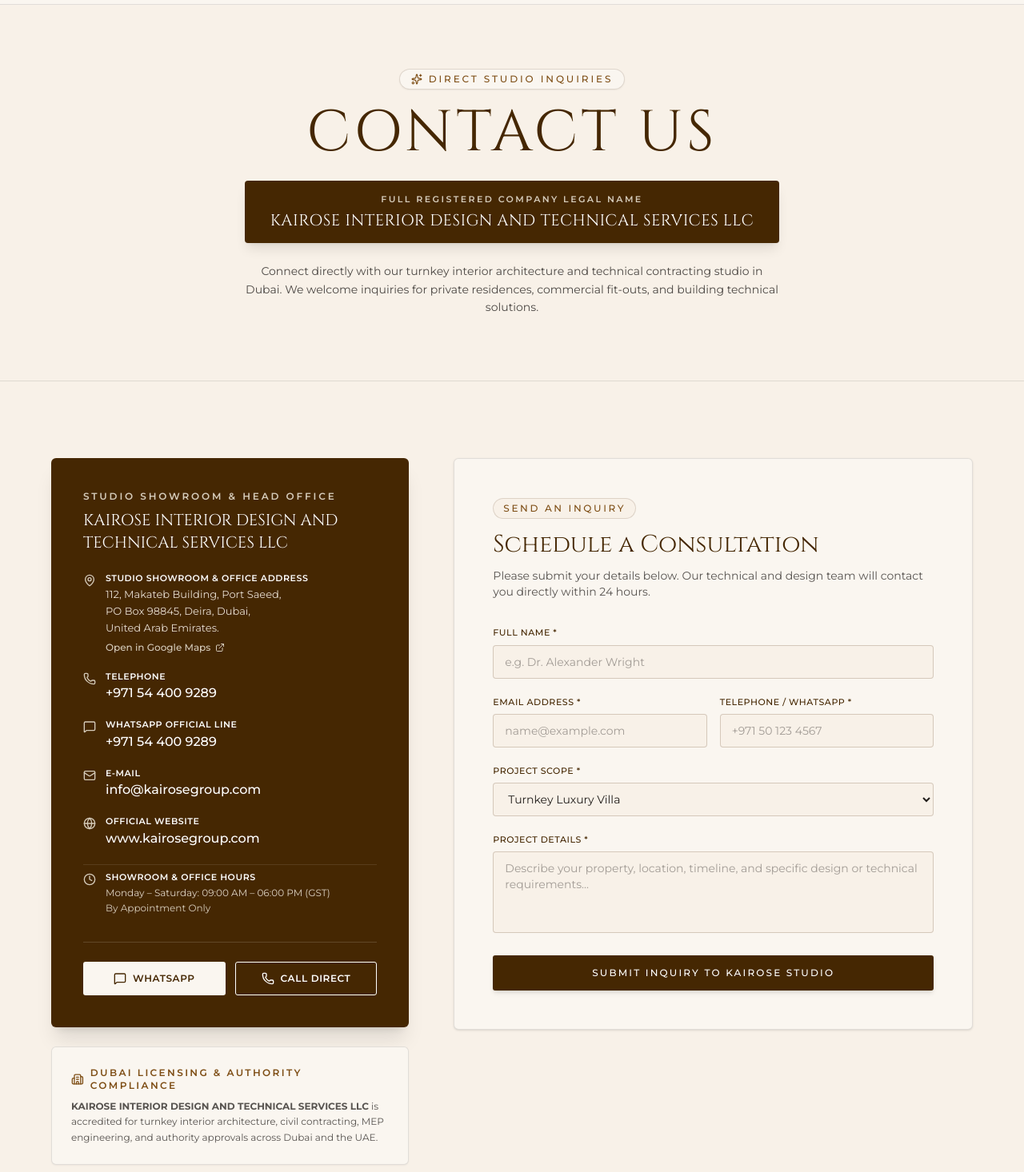
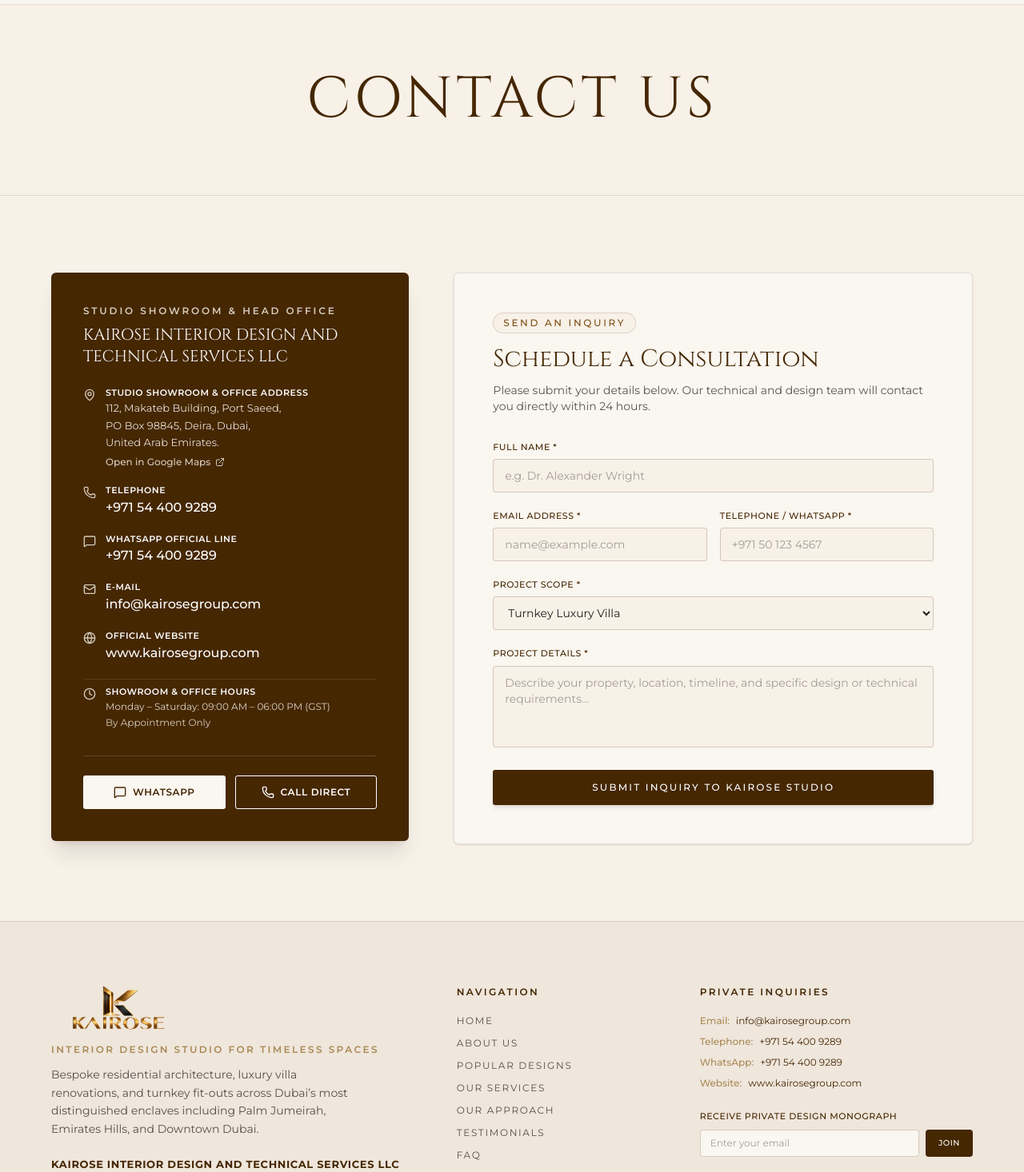
Before and after one commit to Abhiramkris/kairose, a Next.js app: page /contact in a window 1280 px wide. Shown: the part 120-1586 px from the top of the page at 80% size. Built offline with nearby package versions, Linux system fonts and the light colour scheme; no server answers; a web font is replaced by a local one.

Commit message:
refactor: simplify contact page hero and remove compliance box

```diff
--- a/components/contact/ContactClient.tsx
+++ b/components/contact/ContactClient.tsx
@@ -13,8 +13,6 @@ import {
   ArrowLeft,
   CheckCircle2,
   ExternalLink,
-  Sparkles,
-  Building2,
 } from "lucide-react";
 import { SiteHeader } from "@/components/sections/SiteHeader";
 import { SiteFooter } from "@/components/sections/SiteFooter";
@@ -92,30 +90,9 @@ export function ContactClient() {
               }}
               className="text-center max-w-4xl mx-auto"
             >
-              <div className="flex justify-center mb-4">
-                <span className="inline-flex items-center gap-2 px-3.5 py-1 rounded-full border border-[#452702]/15 bg-[#FAF6F0] text-[10px] sm:text-xs uppercase tracking-[0.24em] text-[#7E4E15] font-montserrat font-medium shadow-xs">
-                  <Sparkles className="w-3.5 h-3.5 text-[#7E4E15]" />
-                  Direct Studio Inquiries
-                </span>
-              </div>
-
-              <h1 className="font-cradley text-4xl sm:text-5xl md:text-6xl lg:text-7xl text-[#452702] font-normal uppercase tracking-[0.06em] leading-[1.08] mb-5">
+              <h1 className="font-cradley text-4xl sm:text-5xl md:text-6xl lg:text-7xl text-[#452702] font-normal uppercase tracking-[0.06em] leading-[1.08]">
                 Contact Us
               </h1>
-
-              {/* Full Company Legal Name Highlight Card */}
-              <div className="inline-block bg-[#452702] text-[#F8F1E8] px-6 sm:px-8 py-3.5 rounded-[4px] shadow-lg mb-6 max-w-3xl">
-                <span className="block text-[10px] sm:text-[11px] font-montserrat uppercase tracking-[0.22em] text-[#D6CCBB] font-semibold mb-1">
-                  Full Registered Company Legal Name
-                </span>
-                <span className="font-cradley text-base sm:text-lg md:text-xl text-white font-normal uppercase tracking-wide block">
-                  KAIROSE INTERIOR DESIGN AND TECHNICAL SERVICES LLC
-                </span>
-              </div>
-
-              <p className="font-montserrat text-xs sm:text-sm text-[#221E1B]/80 max-w-2xl mx-auto leading-relaxed">
-                Connect directly with our turnkey interior architecture and technical contracting studio in Dubai. We welcome inquiries for private residences, commercial fit-outs, and building technical solutions.
-              </p>
             </motion.div>
           </div>
         </section>
@@ -279,17 +256,6 @@ export function ContactClient() {
                     </a>
                   </div>
                 </div>
-
-                {/* Company Compliance Strip */}
-                <div className="bg-[#FAF6F0] p-6 rounded-[6px] border border-black/10 shadow-xs space-y-2">
-                  <div className="flex items-center gap-2 text-xs font-montserrat uppercase tracking-[0.2em] text-[#7E4E15] font-semibold">
-                    <Building2 className="w-4 h-4 text-[#7E4E15]" />
-                    <span>Dubai Licensing & Authority Compliance</span>
-                  </div>
-                  <p className="font-montserrat text-xs text-[#221E1B]/75 leading-relaxed">
-                    <strong>KAIROSE INTERIOR DESIGN AND TECHNICAL SERVICES LLC</strong> is accredited for turnkey interior architecture, civil contracting, MEP engineering, and authority approvals across Dubai and the UAE.
-                  </p>
-                </div>
               </motion.div>
 
               {/* Right Column: Dedicated Contact & Consultation Inquiry Form */}
```
